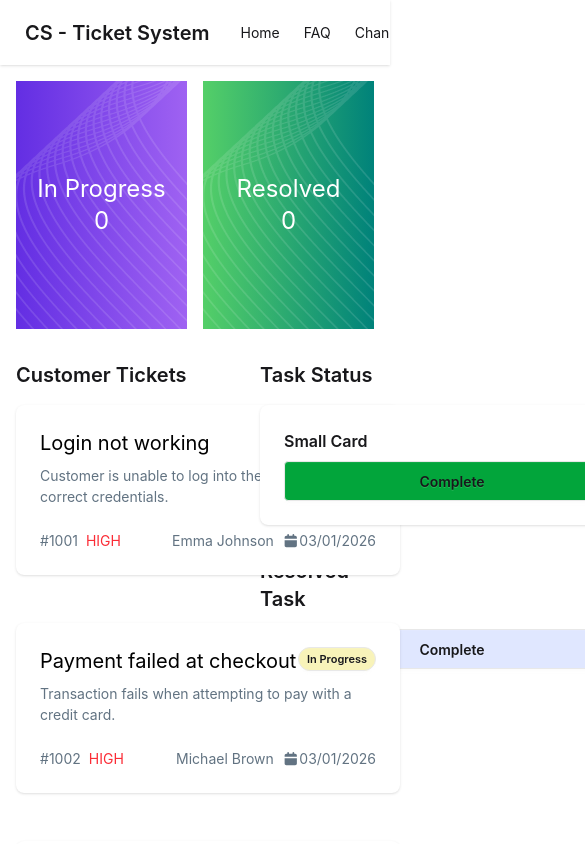
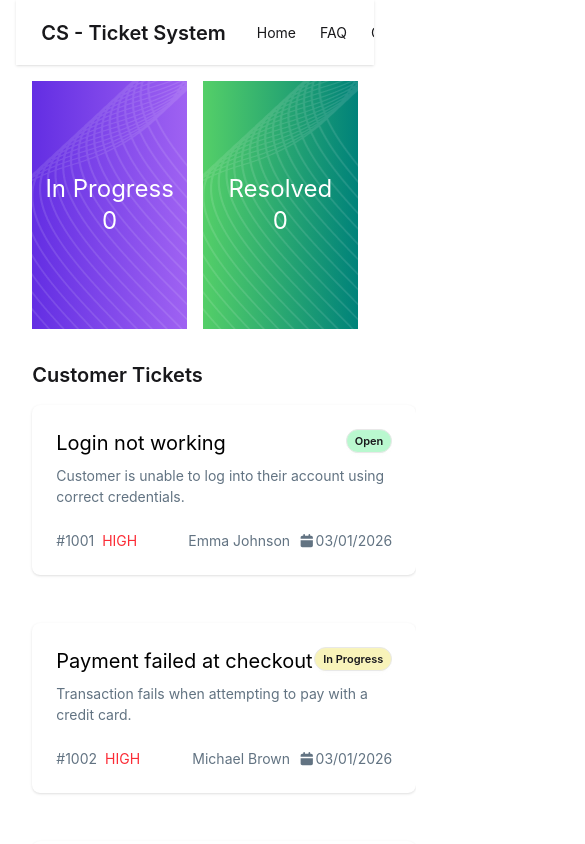
Before and after one commit to yousrahanif/Reset-Assignment-Ticket, a React (Vite) app: page / in a window 390 px wide. Shown: the top 844 px of the page, 585 px wide, since content can reach past the window. Built offline with nearby package versions, Linux system fonts and the light colour scheme.

Commit message:
resposive

```diff
--- a/src/App.jsx
+++ b/src/App.jsx
@@ -17,11 +17,11 @@ function App() {
     setTrack(newTrack);
   };
   return (
-    <div>
+    <div className="w-11/12 mx-auto">
       <Navbar></Navbar>
       <Hero></Hero>
-      <div className="grid grid-cols-12 gap-2 p-4">
-        <div className="col-span-8">
+      <div className="grid grid-cols-1 md:grid-cols-12 gap-2 p-4">
+        <div className="md:col-span-8">
           <Suspense fallback={<p>Loading</p>}>
             <CustomerTicket
               ticketPromise={ticketPromise}
@@ -30,7 +30,7 @@ function App() {
             ></CustomerTicket>
           </Suspense>
         </div>
-        <div className="col-span-4">
+        <div className="md:col-span-4">
           <div className="flex flex-col gap-8">
             <TicketStatus></TicketStatus>
             <ResolvedTicket></ResolvedTicket>
```
